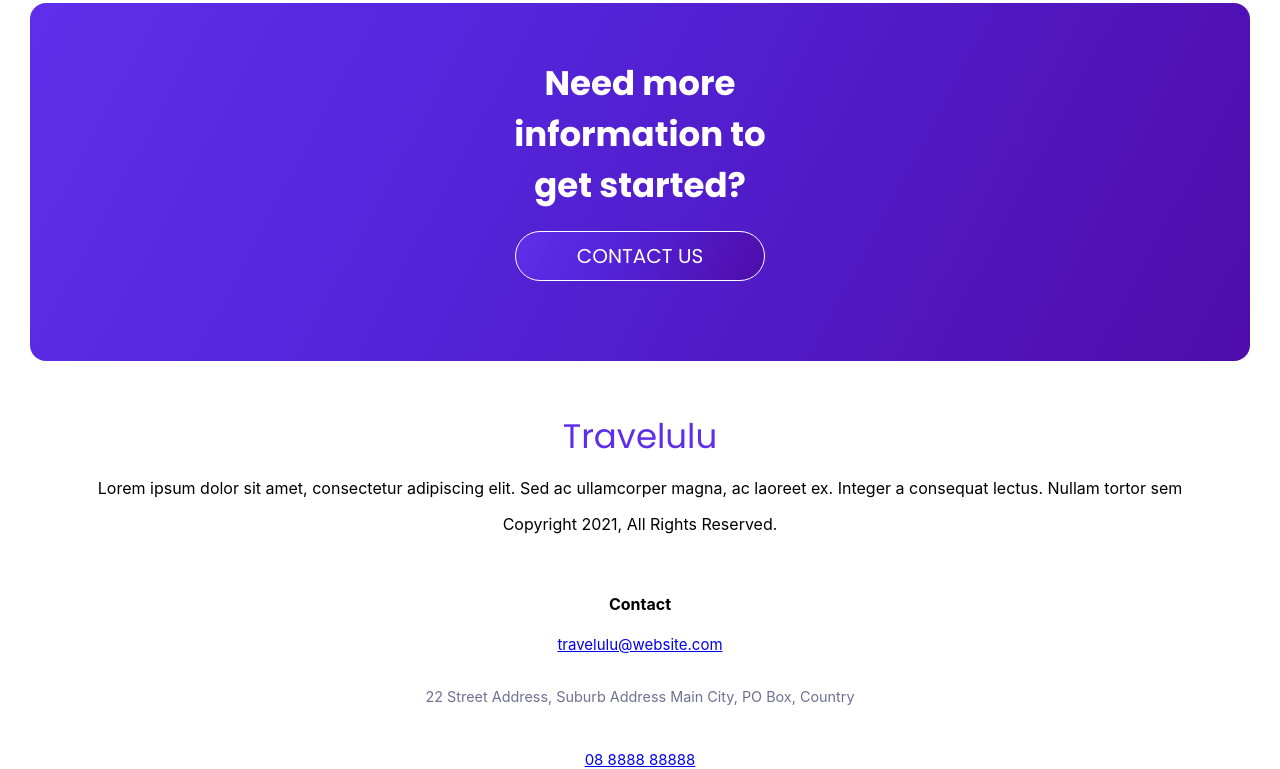
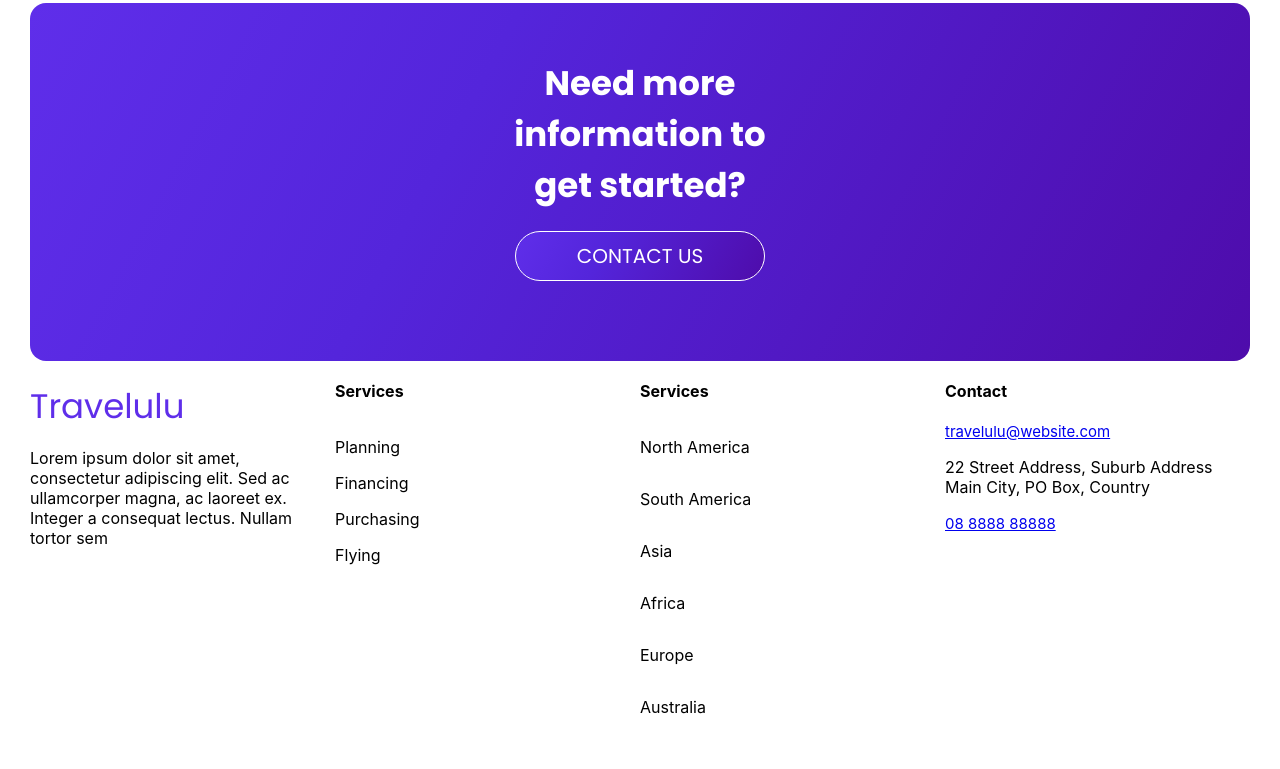
Before and after one commit to jfontdev/202209-w1chwe-Oriol-Raventos-Jordi-, a website: page index.html in a window 1280 px wide. Shown: the part 1460-2229 px from the top of the page. After the commit the page ends 2193 px from the top, so only its background shows below. Drawn offline with nearby package versions, Linux system fonts and the light colour scheme; files that its build step writes are made by us from their sources.

Commit message:
Add desktop footer

```diff
--- a/index.html
+++ b/index.html
@@ -1,6 +1,5 @@
 <!DOCTYPE html>
 <html lang="en">
-
   <head>
     <meta charset="UTF-8" />
     <meta http-equiv="X-UA-Compatible" content="IE=edge" />
@@ -8,8 +7,14 @@
     <meta name="description" content="Our traveling agency page" />
     <link rel="stylesheet" href="styles/styles.css" />
     <title>Travelu - Home</title>
-  <link rel="stylesheet" href="https://cdnjs.cloudflare.com/ajax/libs/font-awesome/6.2.0/css/all.min.css" />
-  <link href="https://fonts.googleapis.com/css2?family=Poppins:wght@400;700&display=swap" rel="stylesheet" />
+    <link
+      rel="stylesheet"
+      href="https://cdnjs.cloudflare.com/ajax/libs/font-awesome/6.2.0/css/all.min.css"
+    />
+    <link
+      href="https://fonts.googleapis.com/css2?family=Poppins:wght@400;700&display=swap"
+      rel="stylesheet"
+    />
     <link rel="shortcut icon" href="./img/favicon.ico" type="image/x-icon" />
   </head>
 
@@ -18,8 +23,13 @@
       <section class="header-nav">
         <h1 class="header-nav__title">Travelulu</h1>
         <div class="hamburger">
-        <a href="active-nav.html" aria-label="Navigation Menu" class="hamburger-button">
-          <i class="fa-solid fa-bars"></i></a>
+          <a
+            href="active-nav.html"
+            aria-label="Navigation Menu"
+            class="hamburger-button"
+          >
+            <i class="fa-solid fa-bars"></i
+          ></a>
         </div>
       </section>
     </header>
@@ -29,18 +39,33 @@
         <form>
           <div class="main-search-form">
             <div class="input-container">
-            <input class="main-search-form__input" type="text" placeholder="Check-in - Check-out" />
+              <input
+                class="main-search-form__input"
+                type="text"
+                placeholder="Check-in - Check-out"
+              />
               <i class="fa-solid fa-chevron-right"></i>
             </div>
             <div class="input-container">
-            <input class="main-search-form__input" type="text" placeholder="Where are you going?" />
+              <input
+                class="main-search-form__input"
+                type="text"
+                placeholder="Where are you going?"
+              />
               <i class="fa-solid fa-chevron-right"></i>
             </div>
             <div class="input-container">
-            <input class="main-search-form__input" type="text" placeholder="2 adults - 0 children" />
+              <input
+                class="main-search-form__input"
+                type="text"
+                placeholder="2 adults - 0 children"
+              />
               <i class="fa-solid fa-chevron-right"></i>
             </div>
-          <button aria-label="Search Button" class="main-search-form button-search-main">
+            <button
+              aria-label="Search Button"
+              class="main-search-form button-search-main"
+            >
               <span class="button-search-main__text">Search</span>
             </button>
           </div>
@@ -52,26 +77,51 @@
             <div class="destination-search-form">
               <span class="destination-search-form__subtitle">Search</span>
               <div class="input-container-second-form">
-              <label for="destination-property">Destination/property name</label>
-              <input class="main-search-form__input" type="text" placeholder="Gold Coast" id="destination-property" />
+                <label for="destination-property"
+                  >Destination/property name</label
+                >
+                <input
+                  class="main-search-form__input"
+                  type="text"
+                  placeholder="Gold Coast"
+                  id="destination-property"
+                />
                 <i class="fa-solid fa-magnifying-glass"></i>
               </div>
               <div class="input-container-second-form">
                 <label for="date">Check-in date</label>
-              <input class="main-search-form__input" type="text" placeholder="Check-in-date" id="date" />
+                <input
+                  class="main-search-form__input"
+                  type="text"
+                  placeholder="Check-in-date"
+                  id="date"
+                />
                 <i class="fa-solid fa-calendar-days"></i>
               </div>
               <div class="input-container-second-form">
                 <label for="leave-date">Check-out date</label>
-              <input class="main-search-form__input" type="text" placeholder="Check-out date" id="leave-date" />
+                <input
+                  class="main-search-form__input"
+                  type="text"
+                  placeholder="Check-out date"
+                  id="leave-date"
+                />
                 <i class="fa-solid fa-calendar-days"></i>
               </div>
               <div class="input-container-second-form">
                 <label for="travellers">Travellers</label>
-              <input class="main-search-form__input" type="text" placeholder="2 adults - 0 children" id="travellers" />
+                <input
+                  class="main-search-form__input"
+                  type="text"
+                  placeholder="2 adults - 0 children"
+                  id="travellers"
+                />
                 <i class="fa-solid fa-person"></i>
               </div>
-            <button class="button-destination-form" aria-label="Search Button">
+              <button
+                class="button-destination-form"
+                aria-label="Search Button"
+              >
                 <span class="button-search-main__text">Search</span>
               </button>
             </div>
@@ -81,7 +131,12 @@
           <span class="properties-found__title">254 Properties Found</span>
           <div class="properties-found__article">
             <div class="article-direction">
-            <img src="./img/Rectangle-13.webp" width="272" height="204" alt="casa moderna blanca con jardín" />
+              <img
+                src="./img/Rectangle-13.webp"
+                width="272"
+                height="204"
+                alt="casa moderna blanca con jardín"
+              />
               <div class="property-direction">
                 <div class="properties-found__article__stars">
                   <i class="fa-regular fa-star"></i>
@@ -108,8 +163,12 @@
           </div>
           <div class="properties-found__article--2nd">
             <div class="article-direction">
-            <img src="./img/Rectangle-19.webp" width="272" height="204"
-              alt="casa moderna de la playa blanca con piscnia" />
+              <img
+                src="./img/Rectangle-19.webp"
+                width="272"
+                height="204"
+                alt="casa moderna de la playa blanca con piscnia"
+              />
               <div class="property-direction">
                 <div class="properties-found__article__stars">
                   <i class="fa-regular fa-star"></i>
@@ -134,8 +193,12 @@
           </div>
           <div class="properties-found__article--3rd">
             <div class="article-direction">
-            <img src="./img/Rectangle-15.webp" width="272" height="204"
-              alt="casa moderna de la playa blanca con piscnia" />
+              <img
+                src="./img/Rectangle-15.webp"
+                width="272"
+                height="204"
+                alt="casa moderna de la playa blanca con piscnia"
+              />
               <div class="property-direction">
                 <div class="properties-found__article__stars">
                   <i class="fa-regular fa-star"></i>
@@ -163,23 +226,36 @@
       <section class="button-to-notifications">
         <div class="button-box">
           <button>
-          <img src="./img/image.svg" height="54" width="54" alt="Pasar a la siguiente sección" />
+            <img
+              src="./img/image.svg"
+              height="54"
+              width="54"
+              alt="Pasar a la siguiente sección"
+            />
           </button>
         </div>
       </section>
       <section class="notications-section">
         <div class="notifications-section notifications-container">
-        <article class="notifications-section notifications-container notification notification__success">
+          <article
+            class="notifications-section notifications-container notification notification__success"
+          >
             <i class="fa-regular fa-thumbs-up"></i>
-          <p class="notifications-section notifications-container notification__text-success">
+            <p
+              class="notifications-section notifications-container notification__text-success"
+            >
               Lock in a great price for your upcoming stay. Get instant
               confirmation with FREE cancellation on most rooms!
             </p>
             <i class="fa-solid fa-xmark x-button-1"></i>
           </article>
-        <article class="notifications-section notifications-container notification notification__danger">
+          <article
+            class="notifications-section notifications-container notification notification__danger"
+          >
             <i class="fa-solid fa-circle-info"></i>
-          <p class="notifications-section notifications-container notification__text-danger">
+            <p
+              class="notifications-section notifications-container notification__text-danger"
+            >
               From 6 April 2022, your chosen cancellation policy will apply,
               regardless of Coronavirus. We recommend booking a free
               cancellation option in case your travel plans need to change.
@@ -189,21 +265,23 @@
         </div>
       </section>
       <section class="more-information-box">
-      <span class="more-information-box__title">Need more information to get started?</span>
+        <span class="more-information-box__title"
+          >Need more information to get started?</span
+        >
         <button class="more-information-box more-information-button">
           CONTACT US
         </button>
       </section>
     </main>
     <footer>
-    <section class="footer-main"></section>
-    <span class="footer footer-title">Travelulu</span>
+      <section class="footer-main">
+        <span class="footer-title">Travelulu</span>
         <p>
           Lorem ipsum dolor sit amet, consectetur adipiscing elit. Sed ac
           ullamcorper magna, ac laoreet ex. Integer a consequat lectus. Nullam
           tortor sem
         </p>
-    <span class="footer footer-copyright">
+        <span class="footer-main footer-copyright">
           Copyright 2021, All Rights Reserved.
         </span>
         <section class="footer-contact">
@@ -212,7 +290,46 @@
           <p>22 Street Address, Suburb Address Main City, PO Box, Country</p>
           <a href="tel:08-8888-88888">08 8888 88888</a>
         </section>
+      </section>
+      <section class="footer-desktop">
+        <div class="footer-brand">
+          <span class="footer-title">Travelulu</span>
+          <p>
+            Lorem ipsum dolor sit amet, consectetur adipiscing elit. Sed ac
+            ullamcorper magna, ac laoreet ex. Integer a consequat lectus. Nullam
+            tortor sem
+          </p>
+          <span class="footer-main footer-copyright">
+            Copyright 2021, All Rights Reserved.
+          </span>
+        </div>
+        <div class="footer-services">
+          <section>
+            <span class="fo">Services</span>
+            <p>Planning</p>
+            <p>Financing</p>
+            <p>Purchasing</p>
+            <p>Flying</p>
+          </section>
+        </div>
+        <div class="footer-places">
+          <span>Services</span>
+          <p>North America</p>
+          <p>South America</p>
+          <p>Asia</p>
+          <p>Africa</p>
+          <p>Europe</p>
+          <p>Australia</p>
+        </div>
+        <div class="footer-contact">
+          <section>
+            <span>Contact</span>
+            <a href="mailto:travelulu@website.com">travelulu@website.com</a>
+            <p>22 Street Address, Suburb Address Main City, PO Box, Country</p>
+            <a href="tel:08-8888-88888">08 8888 88888</a>
+          </section>
+        </div>
+      </section>
     </footer>
   </body>
-
 </html>
--- a/sass/componentes/_footer.scss
+++ b/sass/componentes/_footer.scss
@@ -1,4 +1,4 @@
-footer {
+.footer-main {
   font-family: var(--font-family);
   display: flex;
   flex-direction: column;
@@ -13,6 +13,7 @@ footer {
   font-family: "Poppins";
   color: #5f2eea;
   font-size: 34px;
+  text-align: center;
 }
 
 p {
@@ -22,27 +23,132 @@ p {
 .footer-contact {
   display: block;
 }
-.footer-contact span {
+.footer-main span {
   display: block;
-  margin-top: 60px;
+  margin-top: 0;
   font-weight: bold;
   padding-bottom: 20px;
 }
 
-.footer-contact a {
+.footer-main a {
   font-size: 15px;
 }
 
-.footer-contact p {
-  padding-top: 20px;
+.footer-main p {
+  padding-top: 0;
   font-size: 0.9rem;
   color: #6e7191;
 }
 
-.footer-contact p {
+.footer-main p {
   padding-top: 20px;
   font-size: 0.9rem;
   color: #6e7191;
   text-decoration: none;
   padding-bottom: 30px;
 }
+
+.footer-desktop {
+  display: none;
+  margin-top: 20px;
+}
+
+@media (min-width: 900px) {
+  .footer-main {
+    display: none;
+  }
+
+  footer {
+    flex: row;
+  }
+  .footer-brand {
+    flex: 2;
+    max-width: 25%;
+    display: flex;
+    flex-direction: column;
+    justify-content: flex-start;
+    align-items: flex-start;
+  }
+  .footer-services {
+    flex: 1;
+    max-width: 25%;
+    display: flex;
+    flex-direction: column;
+    justify-content: flex-start;
+    align-items: flex-start;
+  }
+  .footer-services span {
+    margin-bottom: 0;
+  }
+  .footer-places {
+    flex: 1;
+    max-width: 25%;
+    display: flex;
+    flex-direction: column;
+    justify-content: flex-start;
+    align-items: flex-start;
+  }
+  .footer-places span {
+    margin-bottom: 0;
+  }
+  .footer-contact {
+    flex: 1;
+    max-width: 25%;
+    display: flex;
+    flex-direction: column;
+    justify-content: flex-start;
+    align-items: flex-start;
+  }
+  .footer-brand p {
+    text-align: left;
+    width: 90%;
+  }
+  .footer-services p {
+    text-align: left;
+  }
+  .footer-places p {
+    text-align: center;
+  }
+  .footer-contact p {
+    text-align: left;
+  }
+  .footer-brand .footer-title {
+    font-family: "Poppins";
+    color: #5f2eea;
+    font-size: 34px;
+    text-align: center;
+  }
+  .footer-desktop {
+    display: flex;
+    flex-direction: row;
+    margin-left: 30px;
+    margin-right: 30px;
+  }
+  .footer-services span {
+    display: block;
+    margin-top: 0;
+    font-weight: bold;
+    padding-bottom: 20px;
+  }
+  .footer-places span {
+    display: block;
+    margin-top: 0;
+    font-weight: bold;
+    padding-bottom: 20px;
+  }
+  .footer-contact span {
+    display: block;
+    margin-top: 0;
+    font-weight: bold;
+    padding-bottom: 20px;
+  }
+  .footer-services a {
+    font-size: 15px;
+  }
+  .footer-places a {
+    font-size: 15px;
+  }
+  .footer-contact a {
+    font-size: 15px;
+  }
+}
```
Lines whose indentation alone changed are shown as unchanged.
